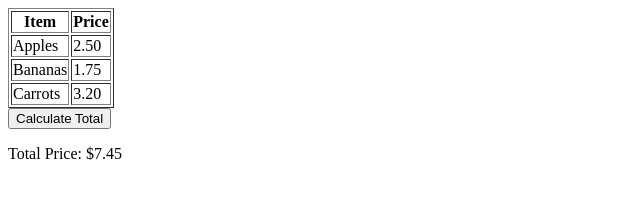
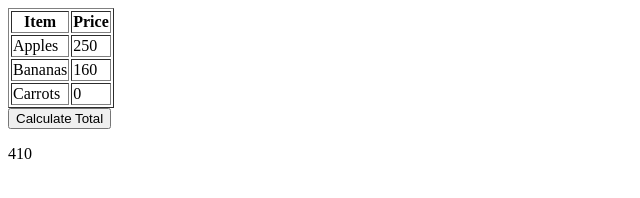
Before and after one commit to acciojob/grofers-checkout-kunalkanwarr, a website: page main.html in a window 1280 px wide. Both pictures are taken after a click on the button "Calculate Total". Shown: the whole page, without its empty margins (0-640 px from the left). Drawn offline with Linux system fonts and the light colour scheme.

Commit message:
created a submission

```diff
--- a/main.html
+++ b/main.html
@@ -13,15 +13,15 @@
         </tr>
         <tr class="item">
             <td>Apples</td>
-            <td class="price">2.50</td>
+            <td class="price">250</td> <!-- Updated values to whole numbers -->
         </tr>
         <tr class="item">
             <td>Bananas</td>
-            <td class="price">1.75</td>
+            <td class="price">160</td>
         </tr>
         <tr class="item">
             <td>Carrots</td>
-            <td class="price">3.20</td>
+            <td class="price">0</td>
         </tr>
     </table>
 
@@ -38,11 +38,11 @@
                 let total = 0;
 
                 priceElements.forEach(priceElement => {
-                    total += parseFloat(priceElement.textContent);
+                    total += parseInt(priceElement.textContent); // Ensure it's an integer
                 });
 
-                // Display total in the #ans paragraph
-                document.getElementById('ans').textContent = `Total Price: $${total.toFixed(2)}`;
+                // Display only the number inside #ans
+                document.getElementById('ans').textContent = total;
             }
 
             // Attach event listener to button
```
